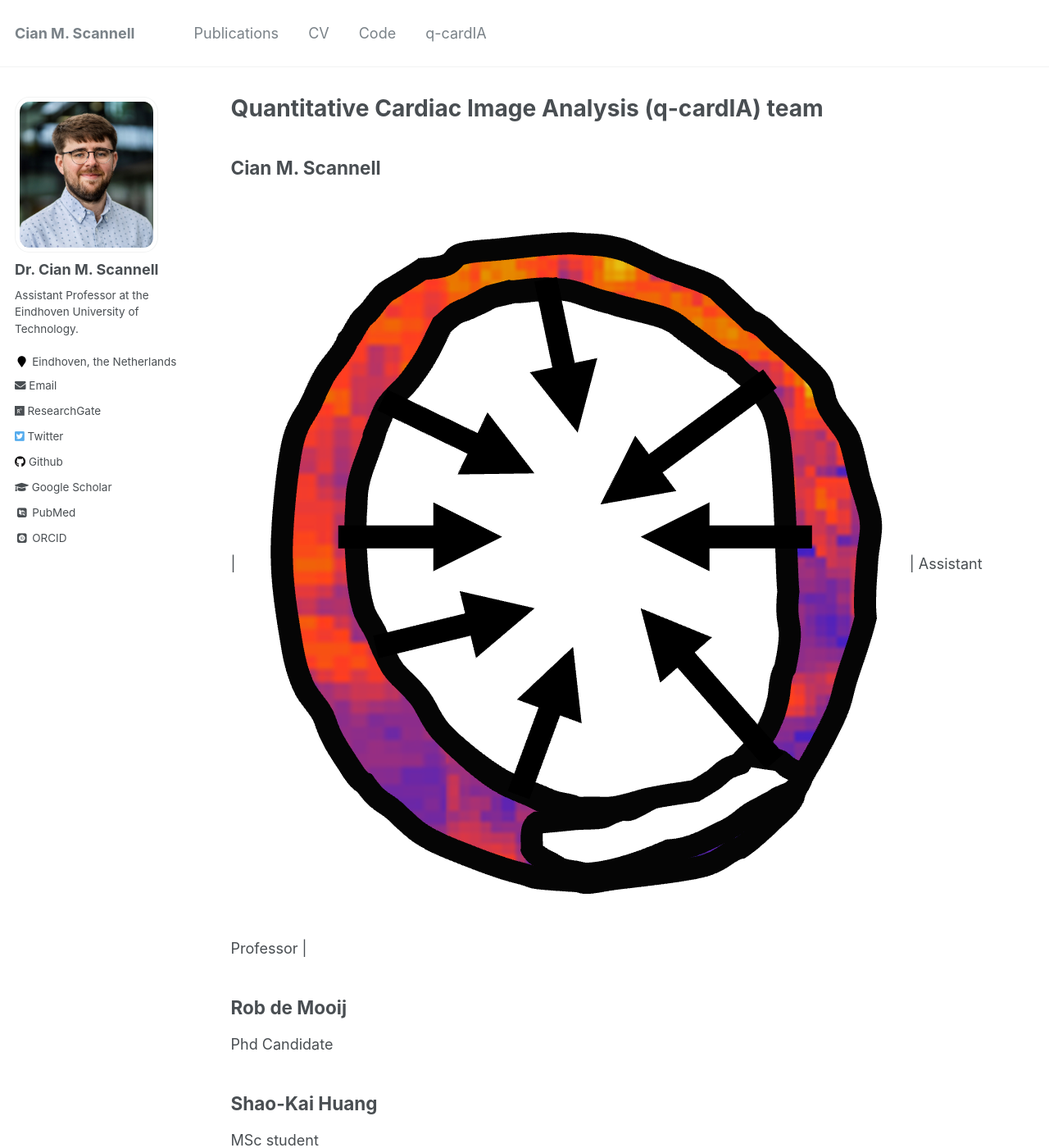
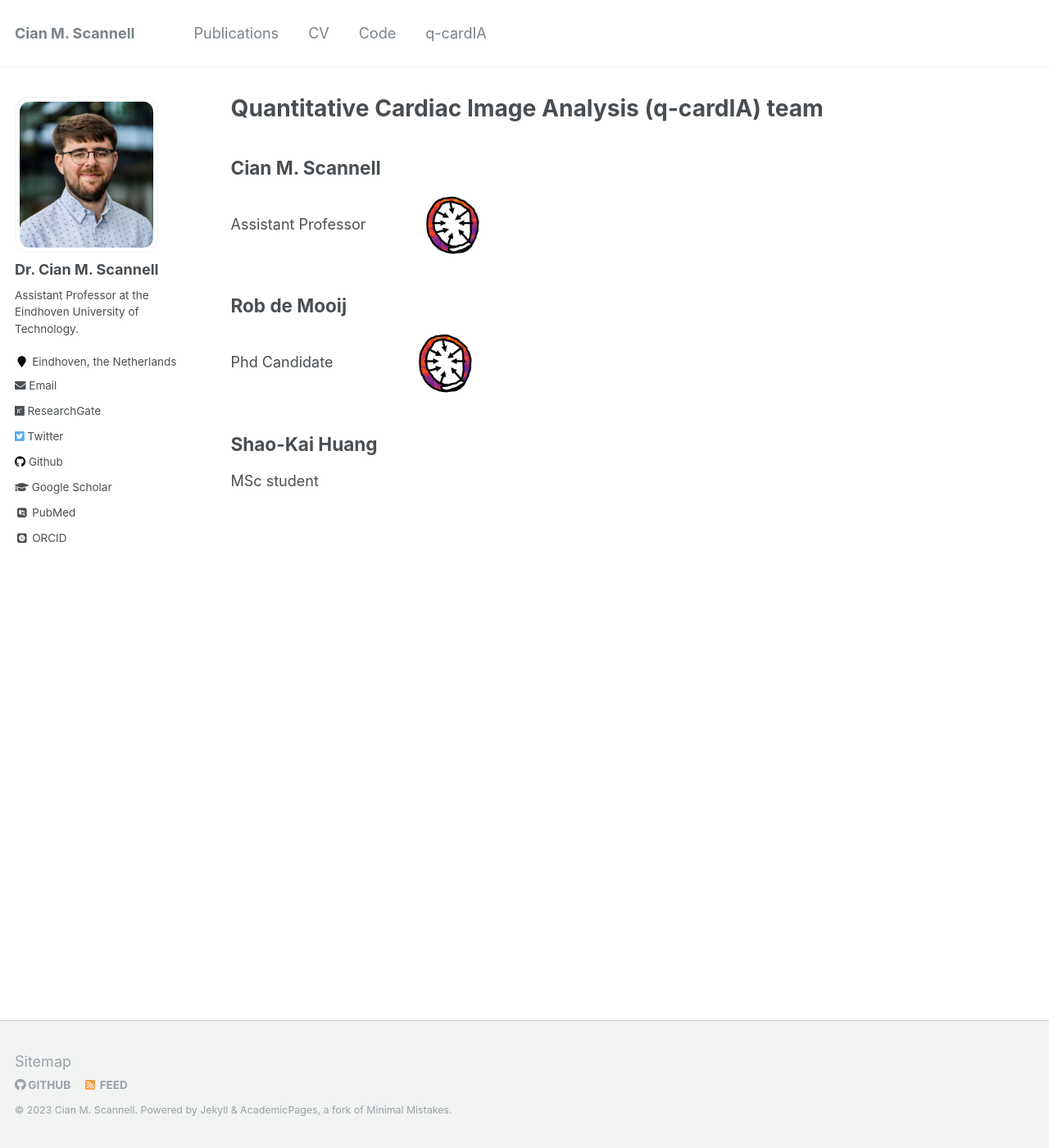
Before and after one commit to cianmscannell/cianmscannell.github.io, a Jekyll site: the page built from _pages/q-cardIA.md, in a window 1280 px wide and 1400 px high. Shown: the whole window at 82% size. Built offline with Jekyll 4.4.1, drawn with Linux system fonts in a browser that asks for light colours; some web fonts are replaced.

Commit message:
try to fix image position

```diff
--- a/_pages/q-cardIA.md
+++ b/_pages/q-cardIA.md
@@ -9,10 +9,10 @@ redirect_from:
 ---
 
 ## Cian M. Scannell
-| ![map image](https://cianmscannell.github.io/images/combined-map.png) | Assistant Professor |
+Assistant Professor              <img src="/images/combined-map.png" width="70" height="50">
 
 ## Rob de Mooij
-Phd Candidate
+Phd Candidate                    <img src="/images/combined-map.png" width="70" height="50">
 
 ## Shao-Kai Huang
 MSc student
```
